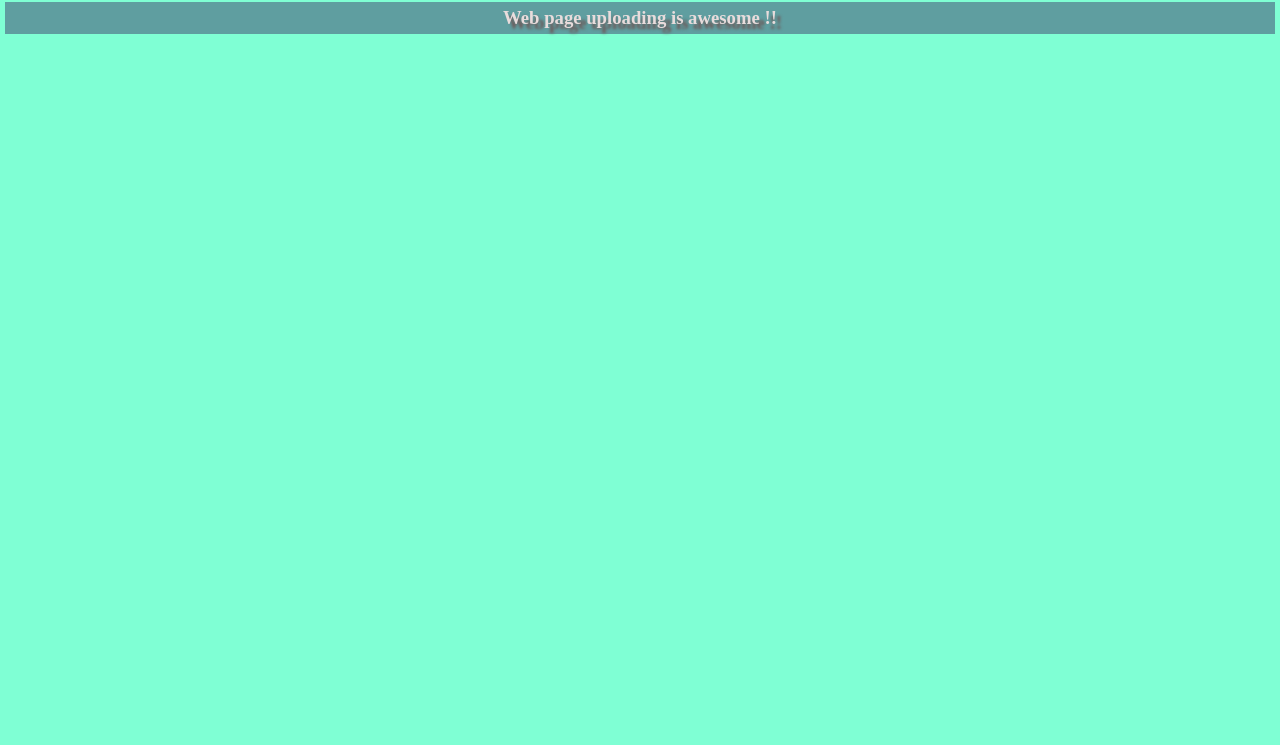
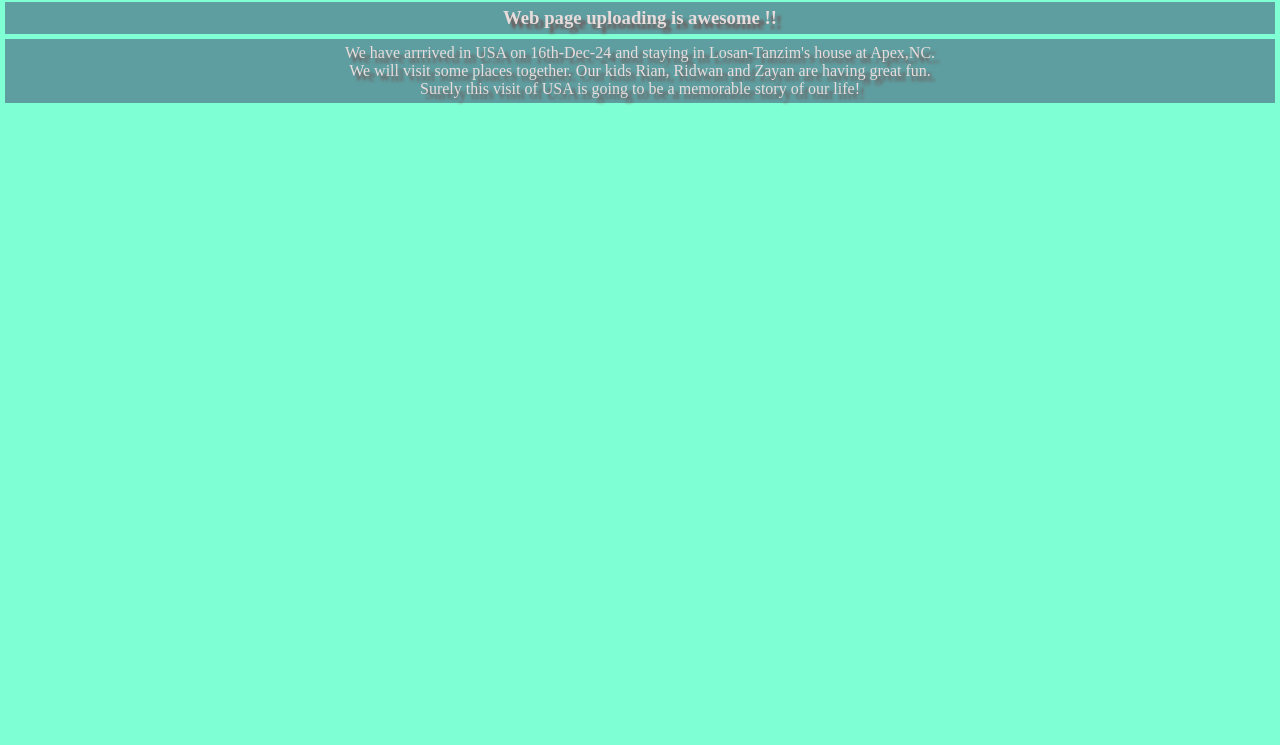
Before and after one commit to Rashed-dot/test2, a plain HTML site: page index.html in a window 1280 px wide. Shown: the part 55-800 px from the top of the page. Drawn offline with Linux system fonts and the light colour scheme.

Commit message:
Update index.html

```diff
--- a/index.html
+++ b/index.html
@@ -31,6 +31,13 @@
   <div>
     <h3 class="txt">Web page uploading is awesome !!</h3>
   </div>
+  <div class="txt">
+    <p>We have arrrived in USA on 16th-Dec-24 and staying in Losan-Tanzim's house at Apex,NC.<br>
+       We will visit some places together. Our kids Rian, Ridwan and Zayan are having great fun.<br>
+       Surely this visit of USA is going to be a memorable story of our life!
+    </p>
+  </div>
+
 
 </body>
 </html>
```
